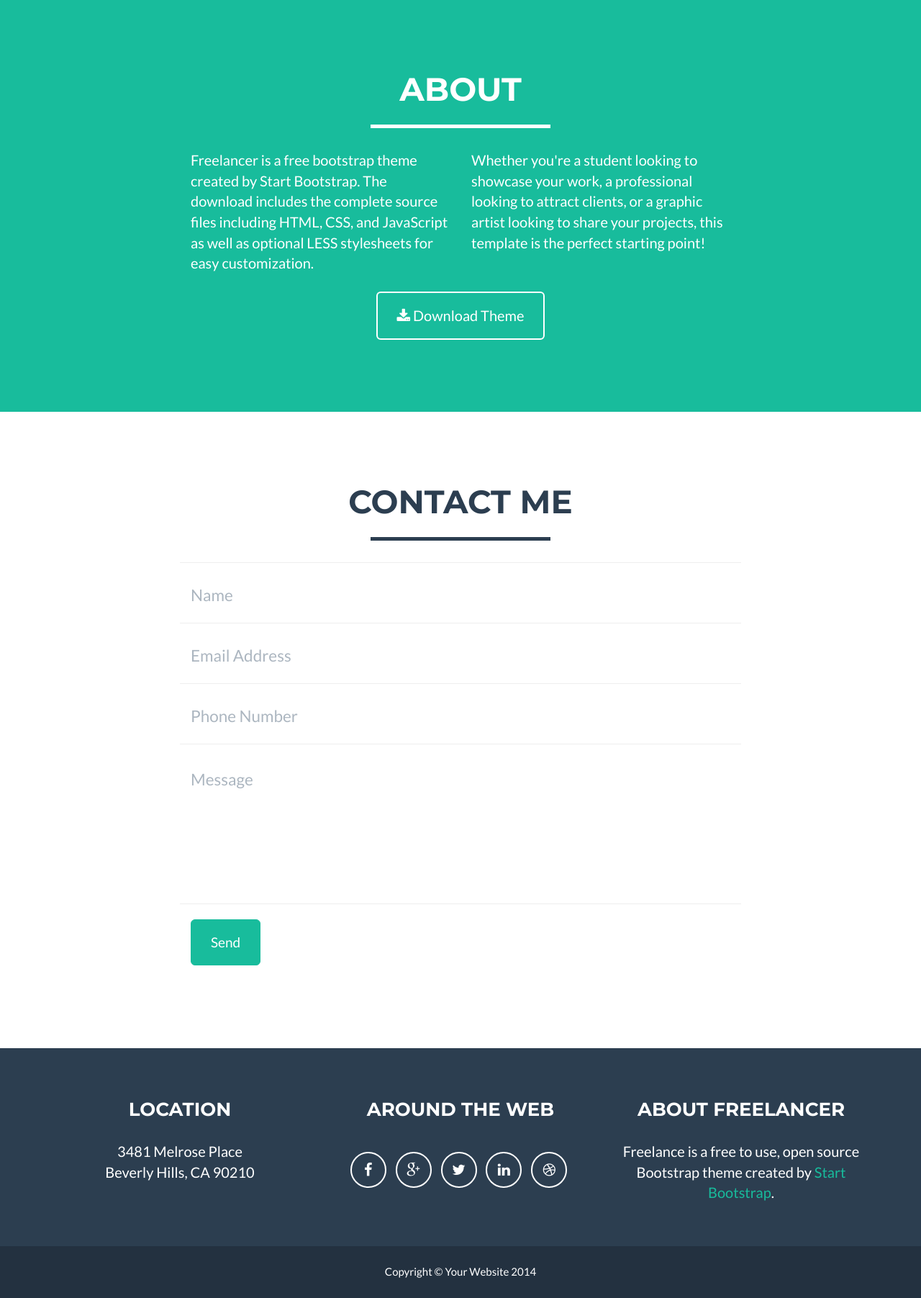
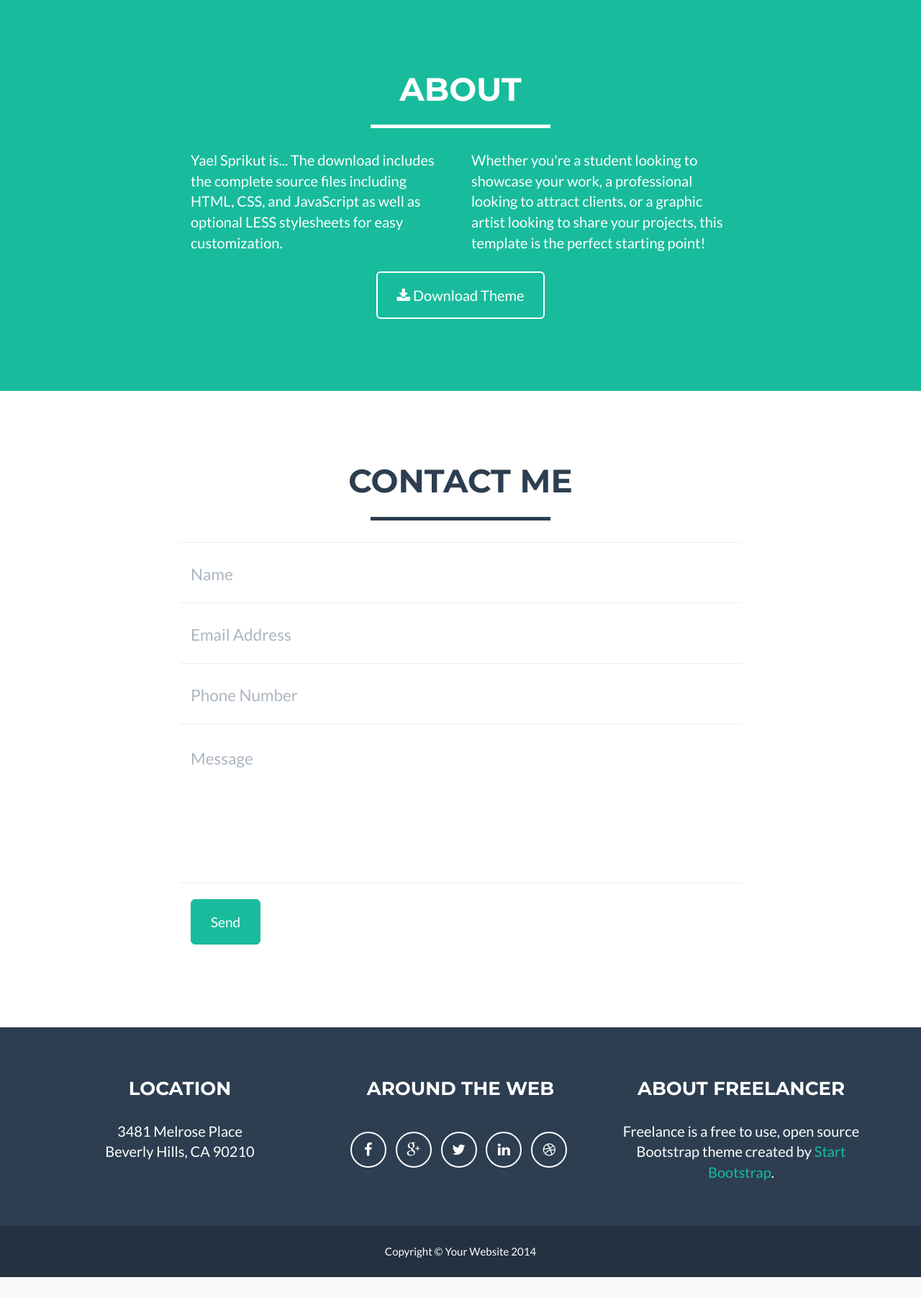
Before and after one commit to yaelsprikut/yaelhome, a PHP site: page / in a window 1280 px wide. Shown: the part 1666-3469 px from the top of the page at 72% size. After the commit the page ends 3440 px from the top, so only its background shows below. Run offline with PHP 8.4, Linux system fonts and the light colour scheme; some libraries are stand-ins or nearby versions.

```diff
--- a/index.php
+++ b/index.php
@@ -171,7 +171,7 @@
             </div>
             <div class="row">
                 <div class="col-lg-4 col-lg-offset-2">
-                    <p>Freelancer is a free bootstrap theme created by Start Bootstrap. The download includes the complete source files including HTML, CSS, and JavaScript as well as optional LESS stylesheets for easy customization.</p>
+                    <p>Yael Sprikut is... The download includes the complete source files including HTML, CSS, and JavaScript as well as optional LESS stylesheets for easy customization.</p>
                 </div>
                 <div class="col-lg-4">
                     <p>Whether you're a student looking to showcase your work, a professional looking to attract clients, or a graphic artist looking to share your projects, this template is the perfect starting point!</p>
```
